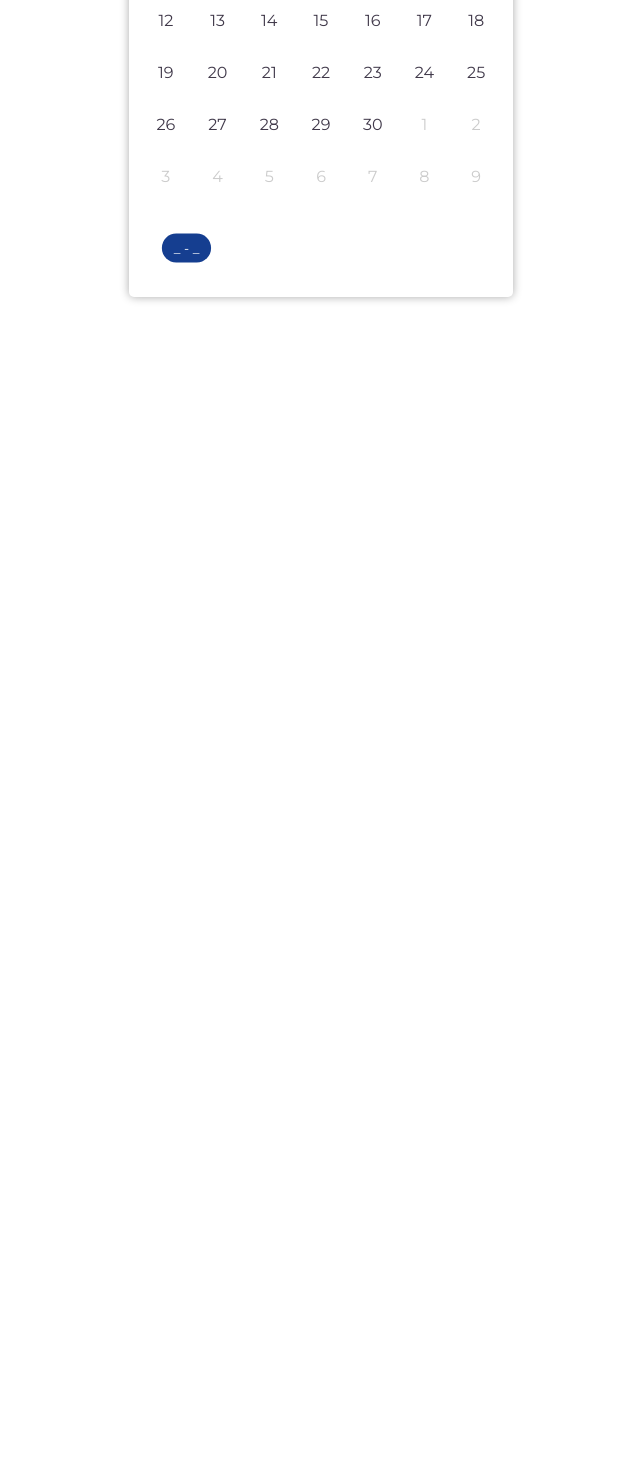
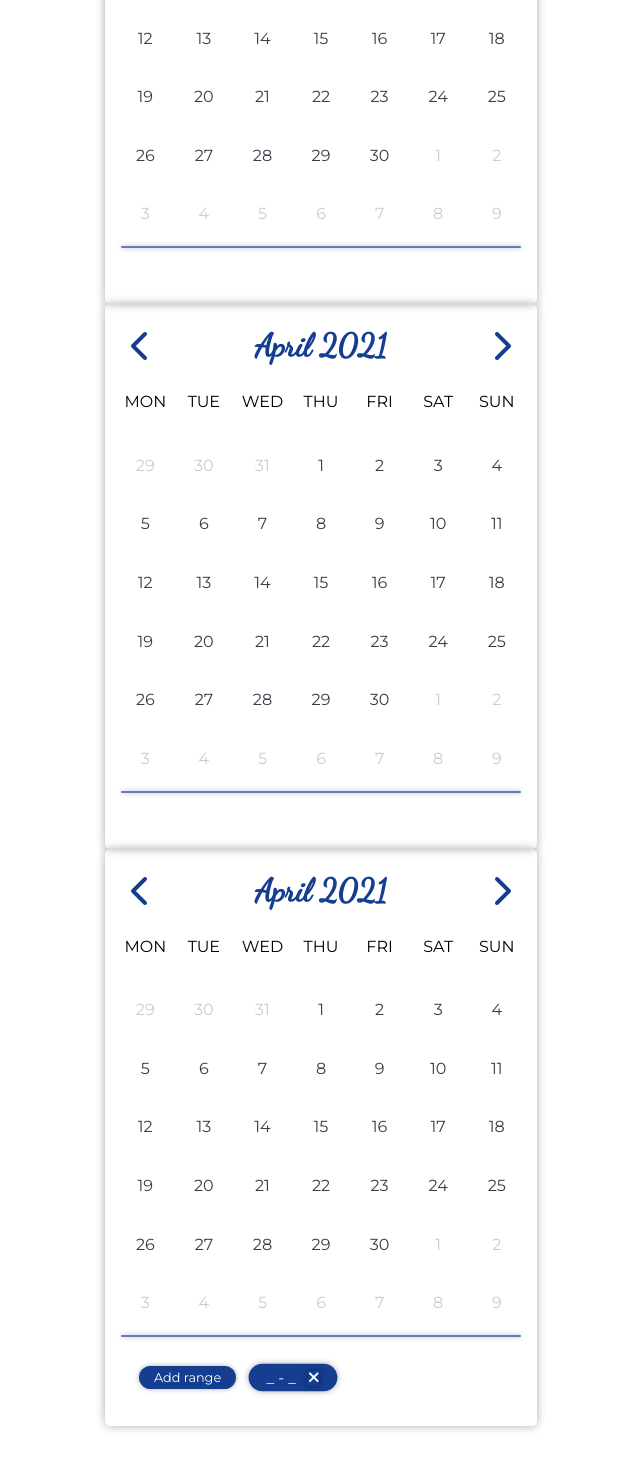
Before and after one commit to OnufreiArtem/custom-react-calendar, a React (Create React App) app: page / in a window 1280 px wide. Shown: the part 330-1800 px from the top of the page, without its empty margins (319-959 px from the left). Before the commit the page ends 800 px from the top, so only its background shows below. Built offline with nearby package versions, Linux system fonts and the light colour scheme.

Commit message:
All types done

```diff
--- a/src/components/App.js
+++ b/src/components/App.js
@@ -15,7 +15,9 @@ function App() {
 
   return (
     <AppContainer>
-      <Calendar id="calendar1" shown={true} type="multiRange" date={new Date()}/>
+      <Calendar id="calendar1" shown={true} type="single" date={new Date()}/>
+      <Calendar id="calendar2" shown={true} type="range" date={new Date()}/>
+      <Calendar id="calendar3" shown={true} type="multiRange" date={new Date()}/>
 
     </AppContainer>
   );
--- a/src/components/Calendar/Calendar.jsx
+++ b/src/components/Calendar/Calendar.jsx
@@ -4,7 +4,8 @@ import PropTypes from "prop-types";
 import styled, {keyframes} from "styled-components";
 
 import {InCell, OutCell, SelectedInCell, SelectedOutCell, WeekDayCell, RangeInCell, RangeOutCell} from "./StyledCells";
-import {CalendarContainer, CalendarHeader, CalendarTitle, MoveArrow, DaysContainer, Selection, Divider, SelectionControl} from "./StyledCalendarLayouts"
+import {CalendarContainer, CalendarHeader, CalendarTitle, MoveArrow, DaysContainer, Selection, Divider, SelectionControl, SelectionCloseBtn} from "./StyledCalendarLayouts"
+import { sameMonths, ydmEquals, addMonth, dateFormat, dateRangeFormat, dateBetween } from "./CalendarUtils";
 
 function Calendar({ date, type }) {
     const NUMBER_OF_ROWS = 6;
@@ -13,10 +14,6 @@ function Calendar({ date, type }) {
 
     const [selectedDate, setSelectedDate] = useState(undefined);
 
-    const [selectedRangePair, setRangePair] = useState({
-        first: undefined,
-        last: undefined
-    })
     const [selectedRanges, setSelectedRanges] = useState([{
         first: undefined,
         last: undefined
@@ -51,72 +48,11 @@ function Calendar({ date, type }) {
         });
     };
 
-    const dateFormat = (date) => {
-        if(!date) return;
-        return `${date.getDate()}-${date.getMonth()}-${date.getFullYear()}`;
-    }
-
-    const dateRangeFormat = (pair) => {
-        return `${pair.first !== undefined ? dateFormat(pair.first) : "_"} - ${pair.last !== undefined ? dateFormat(pair.last) : "_"}`;
-    }
-
-    const ydmEquals = (date1, date2) => {
-        return (
-            date1?.getDate() === date2?.getDate() &&
-            date1?.getFullYear() === date2?.getFullYear() &&
-            date1?.getMonth() === date2?.getMonth()
-        );
+    const onDayClick = (date) => {
+        setSelectedDate(ydmEquals(selectedDate, date) ? undefined : date);
     };
 
-    const movePointerLeft = (_) => {
-        let tempDate = new Date(pointer.getTime());
-        tempDate.setMonth(tempDate.getMonth() - 1);
-        setPointer(tempDate);
-    };
-
-    const movePointerRight = (_) => {
-        let tempDate = new Date(pointer.getTime());
-        tempDate.setMonth(tempDate.getMonth() + 1);
-        setPointer(tempDate);
-    };
-
-    const onDayClick = (date) => {
-        setSelectedDate(date);
-    };
-
-    const setStart = (date) => {
-        let obj = {
-            first: selectedRangePair.first,
-            last: selectedRangePair.last,
-        };
-
-        obj.first = date;
-        if(obj.last !== undefined && obj.first > obj.last) [obj.first, obj.last] = [obj.last, obj.first];
-        setRangePair(obj)
-    }
-
-    const setEnd = (date) => {
-        let obj = {
-            first: selectedRangePair.first,
-            last: selectedRangePair.last,
-        };
-
-        obj.last = date;
-        if(obj.first !== undefined && obj.first > obj.last) [obj.first, obj.last] = [obj.last, obj.first];
-        setRangePair(obj)
-    }
-
-    const onRangeDayClick = (date, e) => {
-        if(e === undefined || ydmEquals(date, selectedRangePair.first) || ydmEquals(date, selectedRangePair.last)) return;
-
-        if(e.shiftKey) {
-            setEnd(date);
-        } else {
-            setStart(date)
-        }
-    };
-
-    const setStartInRange = (date, index) => {
+    const setStart = (date, index) => {
         let obj = {
             first: selectedRanges[index].first,
             last: selectedRanges[index].last,
@@ -124,10 +60,10 @@ function Calendar({ date, type }) {
 
         obj.first = date;
         if(obj.last !== undefined && obj.first > obj.last) [obj.first, obj.last] = [obj.last, obj.first];
-        setRangePair(obj)
+        setSelectedRanges(selectedRanges.map((range, idx) => idx == index ? obj : range))
     }
 
-    const setEndInRange = (date, index) => {
+    const setEnd = (date, index) => {
         let obj = {
             first: selectedRanges[index].first,
             last: selectedRanges[index].last,
@@ -135,29 +71,37 @@ function Calendar({ date, type }) {
 
         obj.last = date;
         if(obj.first !== undefined && obj.first > obj.last) [obj.first, obj.last] = [obj.last, obj.first];
-        setRangePair(obj)
+        setSelectedRanges(selectedRanges.map((range, idx) => idx == index ? obj : range))
     }
 
-    const onMultiRangeDayClick = (date, index, e) => {
-        if(e === undefined || ydmEquals(date, selectedRangePair.first) || ydmEquals(date, selectedRangePair.last)) return;
+    const onRangeDayClick = (date, index, e) => {
+        if(e === undefined || ydmEquals(date, selectedRanges[index].first) || ydmEquals(date, selectedRanges[index].last)) return;
 
         if(e.shiftKey) {
-            setEndInRange(date, index);
+            setEnd(date, index);
         } else {
-            setStartInRange(date, index)
+            setStart(date, index)
         }
     };
+
+    const onRemoveSelection = (selectionIndex) => {
+        let rangesLeft = selectedRanges.filter((_, index) => index !== selectionIndex);
+        if(rangesLeft.length <= 0) rangesLeft.push({first: undefined, last: undefined}) ;
+        console.log(rangesLeft)
+        setSelectedRanges( rangesLeft );
+        setSelectedRangesIndex(0);
+    }
 
     return (
         <CalendarContainer>
             <CalendarHeader>
-                <MoveArrow onClick={() => movePointerLeft()}>
+                <MoveArrow onClick={() => setPointer(addMonth(pointer, -1))}>
                     <i className="fas fa-chevron-left"></i>
                 </MoveArrow>
                 <CalendarTitle>{`${
                     monthNames[pointer.getMonth()]
                 } ${pointer.getFullYear()}`}</CalendarTitle>
-                <MoveArrow onClick={() => movePointerRight()}>
+                <MoveArrow onClick={() => setPointer(addMonth(pointer, 1))}>
                     <i className="fas fa-chevron-right"></i>
                 </MoveArrow>
             </CalendarHeader>
@@ -168,69 +112,44 @@ function Calendar({ date, type }) {
 
                 {
                     getAllDates(pointer).map((day) => {
+
+                        let isInMonth = sameMonths(day, pointer);
+
                         if(type === "single") {
-                            if(day.getMonth() === pointer.getMonth()) {
-                                return ydmEquals(day, selectedDate) ? <SelectedInCell onClick={() => onDayClick(new Date(0))}>{day.getDate()}</SelectedInCell>
-                                    : <InCell onClick={() => onDayClick(day)}>{day.getDate()}</InCell>;
-                            }
-                            else {
-                                return ydmEquals(day, selectedDate) ? <SelectedOutCell>{day.getDate()}</SelectedOutCell>
-                                : <OutCell>{day.getDate()}</OutCell>
-                            }
+                            let isSelected = ydmEquals(day, selectedDate);
+
+                            if(isInMonth && isSelected) return <SelectedInCell onClick={() => onDayClick(day)}>{day.getDate()}</SelectedInCell>;
+                            if(isInMonth && !isSelected) return <InCell onClick={() => onDayClick(day)}>{day.getDate()}</InCell>;
+                            if(!isInMonth && isSelected) return <SelectedOutCell>{day.getDate()}</SelectedOutCell>;
+                            if(!isInMonth && !isSelected) return <OutCell>{day.getDate()}</OutCell>;
                         }
 
                         if(type === "range") {
-                            if(day.getMonth() === pointer.getMonth()) {
 
-                                if(ydmEquals(day, selectedRangePair.first) || ydmEquals(day, selectedRangePair.last)) {
-                                    return <SelectedInCell onClick={(e) => onRangeDayClick(day, e)}>{day.getDate()}</SelectedInCell>
-                                } else {
-                                    if(day > selectedRangePair.first && day < selectedRangePair.last) {
-                                        return <RangeInCell onClick={(e) => onRangeDayClick(day, e)}>{day.getDate()}</RangeInCell>;
-                                    } else {
-                                        return <InCell onClick={(e) => onRangeDayClick(day, e)}>{day.getDate()}</InCell>;
-                                    }
-                                }
-                            }
-                            else {
-                                if(ydmEquals(day, selectedRangePair.first) || ydmEquals(day, selectedRangePair.last)) {
-                                    return <SelectedOutCell>{day.getDate()}</SelectedOutCell>
-                                } else {
-                                    if(day > selectedRangePair.first && day < selectedRangePair.last) {
-                                        return <RangeOutCell>{day.getDate()}</RangeOutCell>;
-                                    } else {
-                                        return <OutCell>{day.getDate()}</OutCell>;
-                                    }
-                                }
-                            }
+                            let isSelected = ydmEquals(day, selectedRanges[0]?.first) || ydmEquals(day, selectedRanges[0]?.last);
+                            let isInRange = dateBetween(day, selectedRanges[0]?.first, selectedRanges[0]?.last);
+
+                            if(isInMonth && isSelected) return <SelectedInCell onClick={(e) => onRangeDayClick(day, 0, e)}>{day.getDate()}</SelectedInCell>;
+                            if(isInMonth && !isSelected && isInRange) return <RangeInCell onClick={(e) => onRangeDayClick(day, 0, e)}>{day.getDate()}</RangeInCell>;
+                            if(isInMonth && !isSelected && !isInRange) return <InCell onClick={(e) => onRangeDayClick(day, 0, e)}>{day.getDate()}</InCell>;
+                            if(!isInMonth && isSelected) return <SelectedOutCell>{day.getDate()}</SelectedOutCell>;
+                            if(!isInMonth && !isSelected && isInRange) return <RangeOutCell>{day.getDate()}</RangeOutCell>;
+                            if(!isInMonth && !isSelected && !isInRange) return <OutCell>{day.getDate()}</OutCell>;
+
                         }
 
                         if(type === "multiRange") {
-                            if(day.getMonth() === pointer.getMonth()) {
+                            let isSelected = ydmEquals(day, selectedRanges[selectedRangesIndex]?.first) || ydmEquals(day, selectedRanges[selectedRangesIndex]?.last);
+                            let isInRange = dateBetween(day, selectedRanges[selectedRangesIndex]?.first, selectedRanges[selectedRangesIndex]?.last);
 
-                                if(ydmEquals(day, selectedRanges[selectedRangesIndex].first) || ydmEquals(day, selectedRangePair.last)) {
-                                    return <SelectedInCell onClick={(e) => onMultiRangeDayClick(day, selectedRangesIndex, e)}>{day.getDate()}</SelectedInCell>
-                                } else {
-                                    if(day > selectedRanges[selectedRangesIndex].first && day < selectedRanges[selectedRangesIndex].last) {
-                                        return <RangeInCell onClick={(e) => onMultiRangeDayClick(day, selectedRangesIndex, e)}>{day.getDate()}</RangeInCell>;
-                                    } else {
-                                        return <InCell onClick={(e) => onMultiRangeDayClick(day, selectedRangesIndex, e)}>{day.getDate()}</InCell>;
-                                    }
-                                }
-                            }
-                            else {
-                                if(ydmEquals(day, selectedRanges[selectedRangesIndex].first) || ydmEquals(day, selectedRanges[selectedRangesIndex].last)) {
-                                    return <SelectedOutCell>{day.getDate()}</SelectedOutCell>
-                                } else {
-                                    if(day > selectedRanges[selectedRangesIndex].first && day < selectedRanges[selectedRangesIndex].last) {
-                                        return <RangeOutCell>{day.getDate()}</RangeOutCell>;
-                                    } else {
-                                        return <OutCell>{day.getDate()}</OutCell>;
-                                    }
-                                }
-                            }
+                            if(isInMonth && isSelected) return <SelectedInCell onClick={(e) => onRangeDayClick(day, selectedRangesIndex, e)}>{day.getDate()}</SelectedInCell>;
+                            if(isInMonth && !isSelected && isInRange) return <RangeInCell onClick={(e) => onRangeDayClick(day, selectedRangesIndex, e)}>{day.getDate()}</RangeInCell>;
+                            if(isInMonth && !isSelected && !isInRange) return <InCell onClick={(e) => onRangeDayClick(day, selectedRangesIndex, e)}>{day.getDate()}</InCell>;
+                            if(!isInMonth && isSelected) return <SelectedOutCell>{day.getDate()}</SelectedOutCell>;
+                            if(!isInMonth && !isSelected && isInRange) return <RangeOutCell>{day.getDate()}</RangeOutCell>;
+                            if(!isInMonth && !isSelected && !isInRange) return <OutCell>{day.getDate()}</OutCell>;
+
                         }
-
                     })
 
                 }
@@ -238,31 +157,47 @@ function Calendar({ date, type }) {
             </DaysContainer>
 
             <Divider />
+
             <SelectionControl>
-                {
-                    (() => {
-                        if(type==="single") return <Selection>{dateFormat(selectedDate)}</Selection>
-                        else if(type==="range") return <Selection>{dateRangeFormat(selectedRangePair)}</Selection>
-                        else if(type==="multiRange")
-                            return selectedRanges.map((obj, index) => <Selection selected={index === selectedRangesIndex}
-                                 onClick={() => {setSelectedRangesIndex(index);}}>{dateRangeFormat(obj)}</Selection>)
-                    })()
-                }
+
                 {
                     (()=> {
                         if(type==="multiRange") {
-                            <Selection onClick={() => {
+                            return <Selection onClick={() => {
                                 setSelectedRanges([...selectedRanges, {
                                     first: undefined,
                                     last: undefined
                                 }]);
-                                setSelectedRangesIndex(selectedRanges.length - 1);
-                            }}>+</Selection>
+                                setSelectedRangesIndex(selectedRanges.length);
+                            }}>Add range</Selection>
                         }
                     })()
                 }
 
+
+                {
+                    (() => {
+                        if(type==="single" && selectedDate !== undefined) return <Selection>{dateFormat(selectedDate)}</Selection>
+                        else if(type==="range" && !(selectedRanges[0].first === undefined && selectedRanges[0].last === undefined))
+                            return (
+                                <Selection>
+                                    <span>{dateRangeFormat(selectedRanges[selectedRangesIndex])}</span>
+                                    <SelectionCloseBtn onClick={() => onRemoveSelection(0)} className="fas fa-times" />
+                                </Selection>
+                            );
+                        else if(type==="multiRange")
+                            return selectedRanges.map((obj, index) =>
+                                <Selection selected={index === selectedRangesIndex} onClick={() => {setSelectedRangesIndex(index);}}>
+                                    <span>{dateRangeFormat(obj)}</span>
+                                    <SelectionCloseBtn onClick={() => onRemoveSelection(index)} className="fas fa-times" />
+                                </Selection>)
+                    })()
+                }
+
+
+
             </SelectionControl>
+
         </CalendarContainer>
     );
 }
--- /dev/null
+++ b/src/components/Calendar/CalendarUtils.js
@@ -0,0 +1,32 @@
+export const sameMonths = (date1, date2) => {
+    return date1 !== undefined && date2 !== undefined && date1?.getMonth() === date2?.getMonth();
+}
+
+export const ydmEquals = (date1, date2) => {
+    return (
+        date1 !== undefined &&
+        date2 !== undefined &&
+        date1?.getDate() === date2?.getDate() &&
+        date1?.getFullYear() === date2?.getFullYear() &&
+        date1?.getMonth() === date2?.getMonth()
+    );
+};
+
+export const addMonth = (date, amount) => {
+    let tempDate = new Date(date.getTime());
+    tempDate.setMonth(tempDate.getMonth() + amount);
+    return tempDate;
+}
+
+export const dateFormat = (date) => {
+    if(!date) return;
+    return `${date.getDate()}-${date.getMonth()}-${date.getFullYear()}`;
+}
+
+export const dateRangeFormat = (pair) => {
+    return `${pair.first !== undefined ? dateFormat(pair.first) : "_"} - ${pair.last !== undefined ? dateFormat(pair.last) : "_"}`;
+}
+
+export const dateBetween = (targetDate, startDate, finishDate) => {
+    return targetDate > startDate && targetDate < finishDate;
+}
--- a/src/components/Calendar/StyledCalendarLayouts.jsx
+++ b/src/components/Calendar/StyledCalendarLayouts.jsx
@@ -4,7 +4,8 @@ export const CalendarContainer = styled.div`
     box-shadow: 0 0 10px #0005;
     padding: 1rem 1rem;
     border-radius: 5px;
-`;
+    width: 400px;
+    `;
 
 export const CalendarHeader = styled.div`
     display: flex;
@@ -44,24 +45,43 @@ export const DaysContainer = styled.div`
 
 export const Selection = styled.span`
     display: inline-block;
-    margin: 5px;
+    margin: 5px 10px;
     border-radius: 999px;
     background-color: #153e90;
     color: #fff;
-    font-size: 0.7rem;
-    padding: 5px 10px;
+    font-size: 0.8rem;
+    padding: 4px 15px;
     transition: 0.3s all;
+    cursor: pointer;
+    box-shadow: 0 0 5px #0005;
+
     ${(props) => {
         if (props.selected) return "transform: scale(1.2);";
     }}
 `;
 
+export const SelectionCloseBtn = styled.i`
+    color: #fff;
+    margin-left: 10px;
+    transition: 0.3s all;
+    cursor: pointer;
+    box-shadow: 0 0 5px #0005;
+
+    &:hover {
+        transform: rotate(45deg)
+    }
+`
+
+
 export const Divider = styled.hr`
     border: none;
     height: 2px;
     border-radius: 5px;
+    background-color: #153e90AA;
+    box-shadow: 0 0 5px #0005;
 `;
 
 export const SelectionControl = styled.div`
-    padding: 1rem;
+    padding: 1rem .5rem;
+    overflow: auto;
 `;
```
Also changed, not shown: public/index.html (+2 -22 lines).
